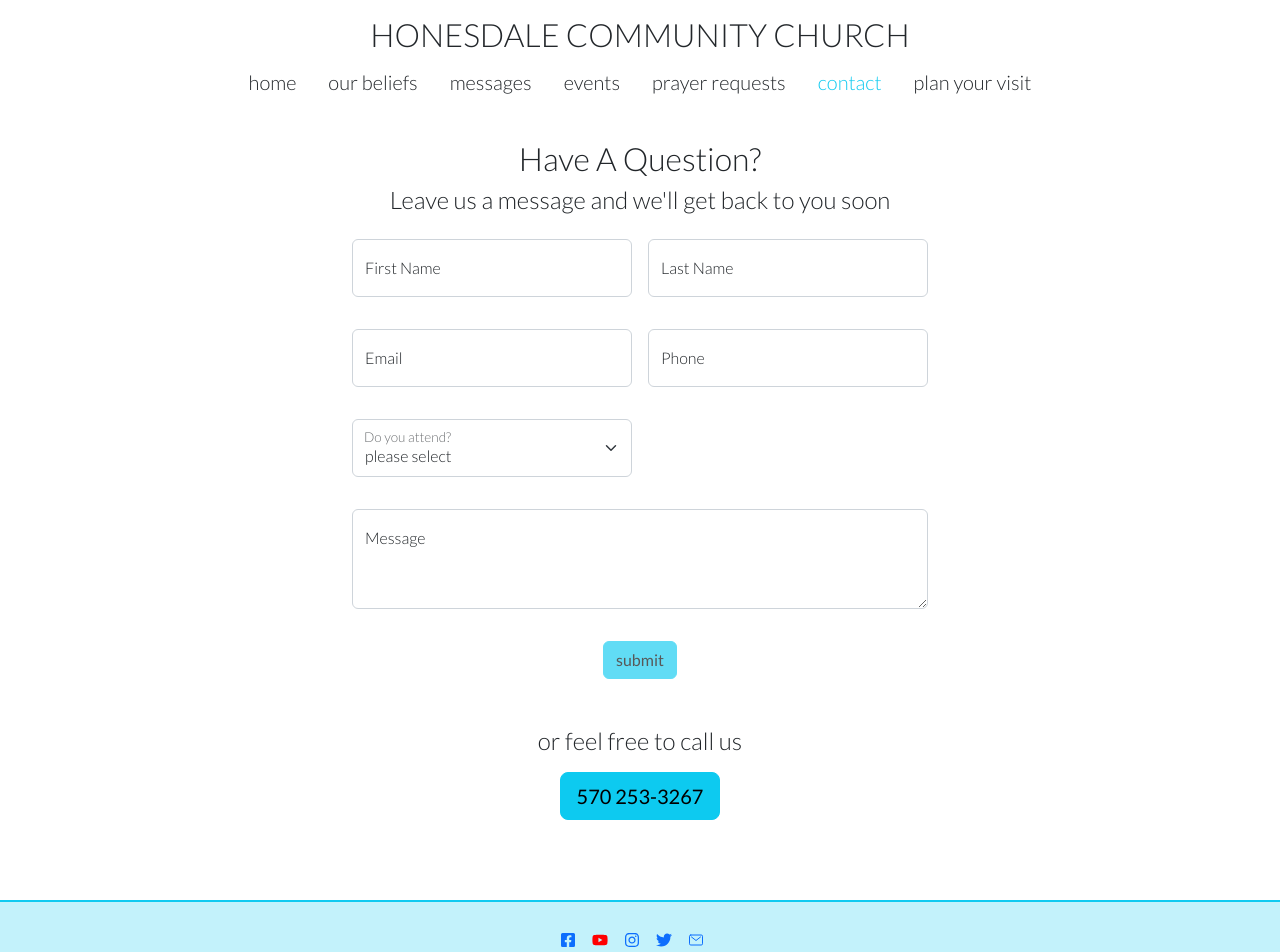
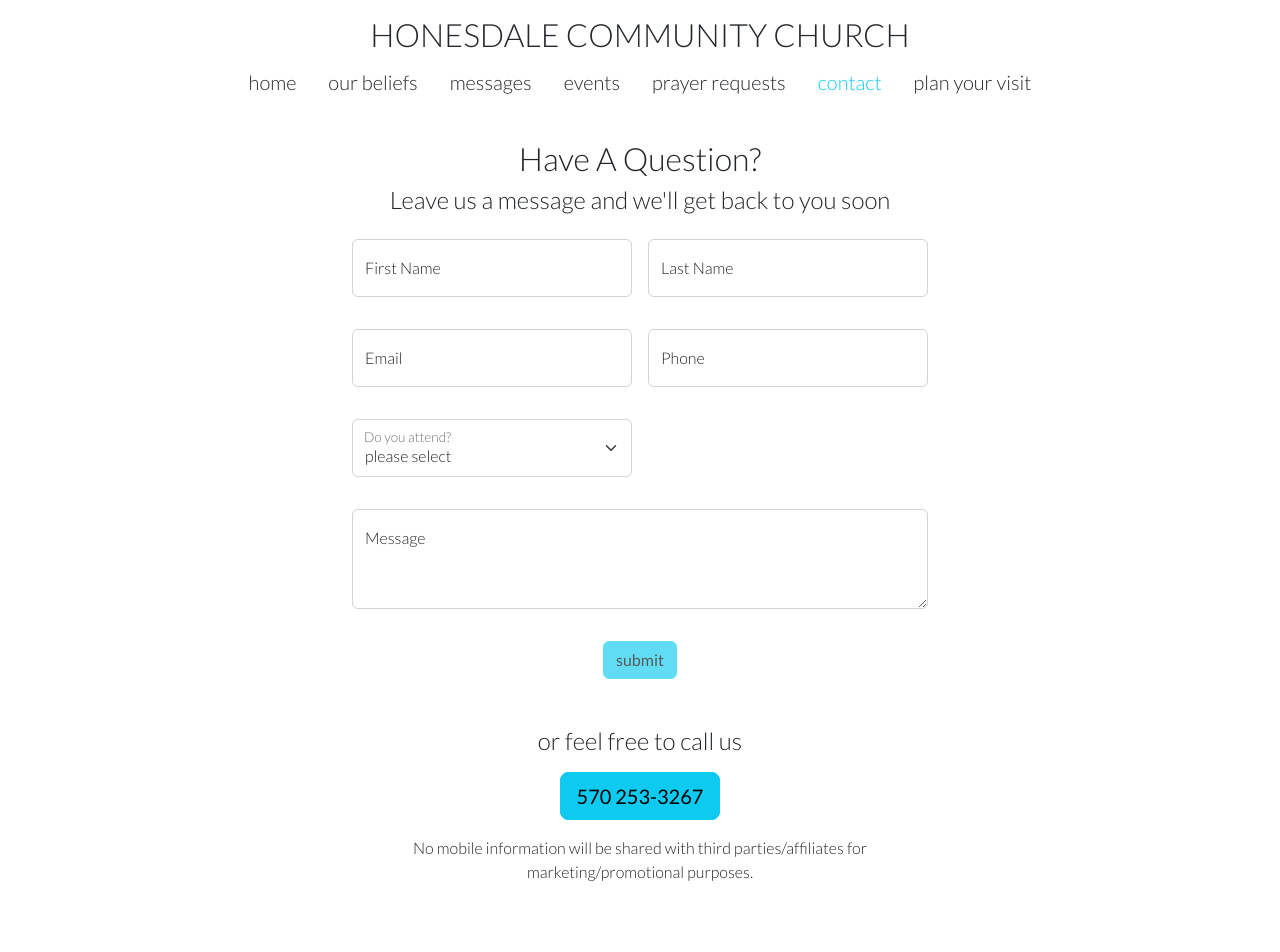
Before and after one commit to caseydean8/honesdale-cc-next, a Next.js app: page /contact in a window 1280 px wide. Shown: the top 952 px of the page. Built offline with nearby package versions, Linux system fonts and the light colour scheme.

Commit message:
Text edits to contact page

```diff
--- a/pages/contact/index.tsx
+++ b/pages/contact/index.tsx
@@ -164,6 +164,10 @@
                   570 253-3267
                 </a>
               </button>
+              <p className='mt-3'>
+                No mobile information will be shared with third parties/affiliates for
+                marketing/promotional purposes.
+              </p>
             </>
           )}
         </Formik>
```
